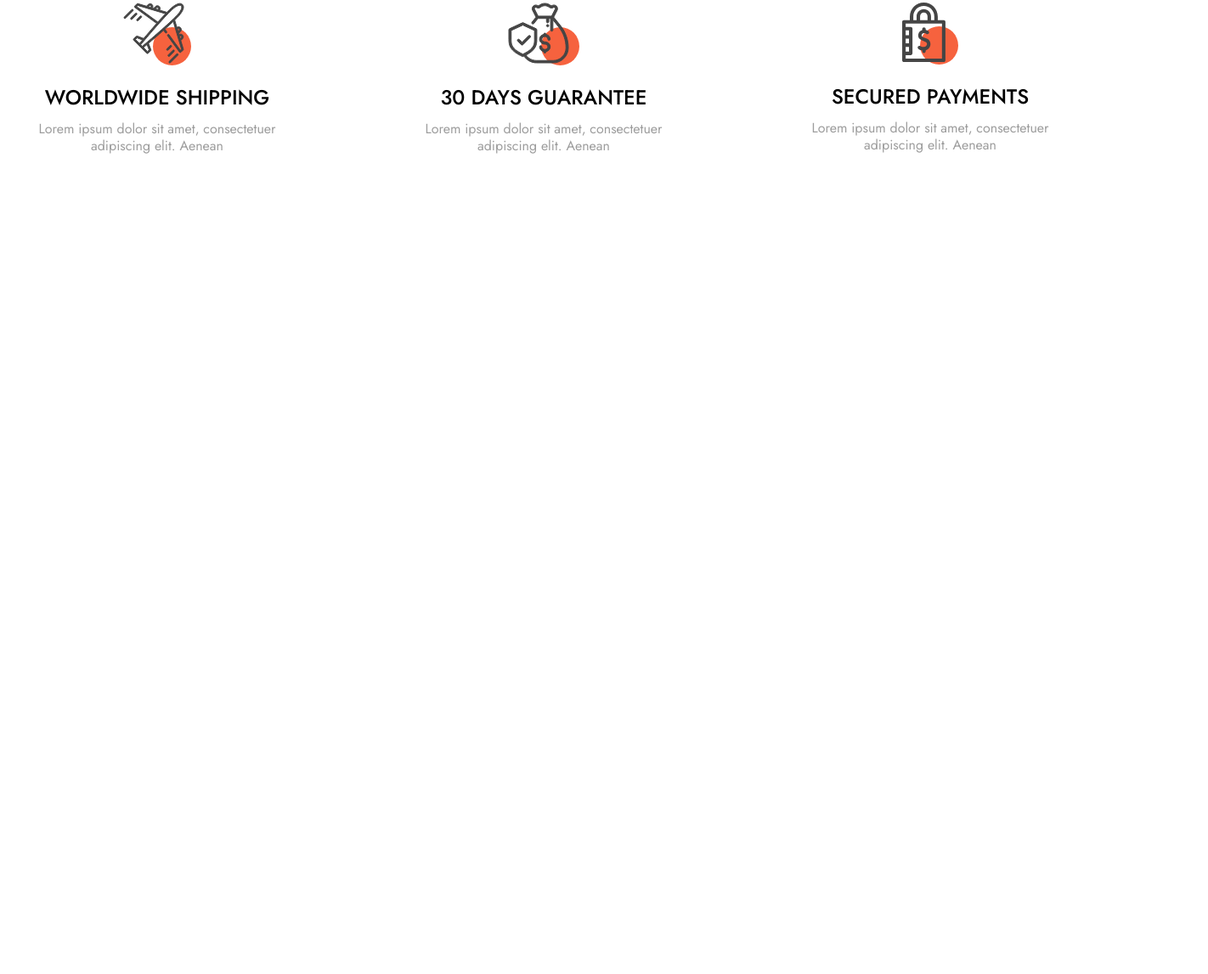
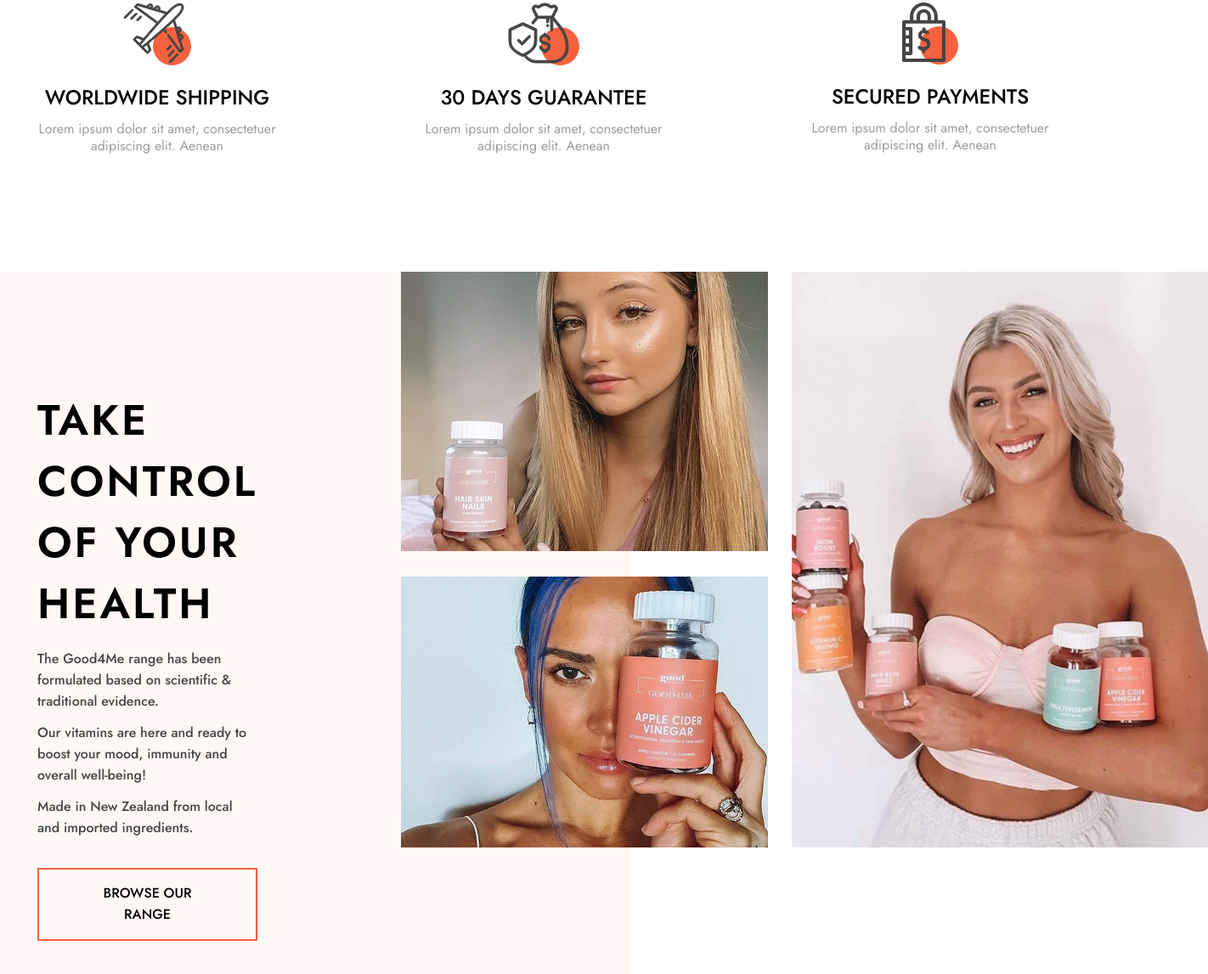
Before and after one commit to DmitriyStupin/sfu-frontend-project, a website built with Vite: page index.html in a window 1280 px wide. Shown: the part 1491-2638 px from the top of the page at 85% size, 1422 px wide, since content can reach past the window. Before the commit the page ends 1811 px from the top, so only its background shows below. Built offline with nearby package versions, Linux system fonts and the light colour scheme.

Commit message:
complete section range

```diff
--- a/index.html
+++ b/index.html
@@ -139,6 +139,26 @@
           </ul>
         </div>
       </section>
+      <section class="range">
+        <div class="range__inner container">
+          <div class="range__content">
+            <div class="range__text">
+              <h2 class="range__title">TAKE CONTROL OF YOUR HEALTH</h2>
+              <div class="range__description">
+                <p>The Good4Me range has been formulated based on scientific & traditional evidence.</p>
+                <p>Our vitamins are here and ready to boost your mood, immunity and overall well-being!</p>
+                <p>Made in New Zealand from local and imported ingredients.</p>
+              </div>
+            </div>
+            <button class="range__button button button--transparent">BROWSE OUR RANGE</button>
+          </div>
+          <div class="range__gallery">
+            <img src="./src/assets/images/range/1.jpg" alt="" />
+            <img src="./src/assets/images/range/3.jpg" alt="" />
+            <img src="./src/assets/images/range/2.jpg" alt="" />
+          </div>
+        </div>
+      </section>
     </main>
     <script type="module" src="/src/index.js"></script>
   </body>
--- a/src/index.css
+++ b/src/index.css
@@ -9,3 +9,4 @@
 @import './styles/components/button.css';
 @import './styles/components/collections.css';
 @import './styles/components/services.css';
+@import './styles/components/range.css';
--- a/src/styles/colors/colors.css
+++ b/src/styles/colors/colors.css
@@ -4,4 +4,5 @@
   --color-gray: #9d9d9d;
   --color-white: #fff;
   --color-black: #000;
+  --color-pink: #fff8f6;
 }
--- a/src/styles/components/button.css
+++ b/src/styles/components/button.css
@@ -2,8 +2,16 @@
   text-transform: uppercase;
   color: var(--color-white);
   line-height: 1.25;
-  padding: 13px 25px;
+  padding: 12px 24px;
   font-weight: 500;
   background: var(--color-primary);
   border: none;
 }
+
+.button--transparent {
+  border: 2px solid var(--color-primary);
+  color: var(--color-black);
+  background: transparent;
+  line-height: 1.56;
+  padding: 16px 48px;
+}
--- /dev/null
+++ b/src/styles/components/range.css
@@ -0,0 +1,47 @@
+.range {
+  background: linear-gradient(90deg, var(--color-pink) 58%, var(--color-white) 50%);
+}
+
+.range__inner {
+  display: flex;
+  column-gap: 169px;
+}
+
+.range__content {
+  max-width: 515px;
+  display: flex;
+  flex-direction: column;
+  align-items: flex-start;
+  row-gap: 34px;
+  padding-block: 139px;
+  padding-left: 44px;
+}
+
+.range__text {
+  display: flex;
+  flex-direction: column;
+  row-gap: 17px;
+}
+
+.range__description {
+  display: flex;
+  flex-direction: column;
+  row-gap: 12px;
+  font-weight: 500;
+  color: var(--color-secondary);
+  line-height: 1.56;
+}
+
+.range__title {
+  font-size: 50px;
+  letter-spacing: 0.06em;
+  line-height: 1.44;
+  font-weight: 600;
+}
+
+.range__gallery {
+  display: grid;
+  grid-template-columns: 432px 490px;
+  grid-template-rows: 329px 319px;
+  gap: 30px 28px;
+}
```
Also changed, not shown: src/assets/images/range/1.jpg (added), src/assets/images/range/2.jpg (added), src/assets/images/range/3.jpg (added).
